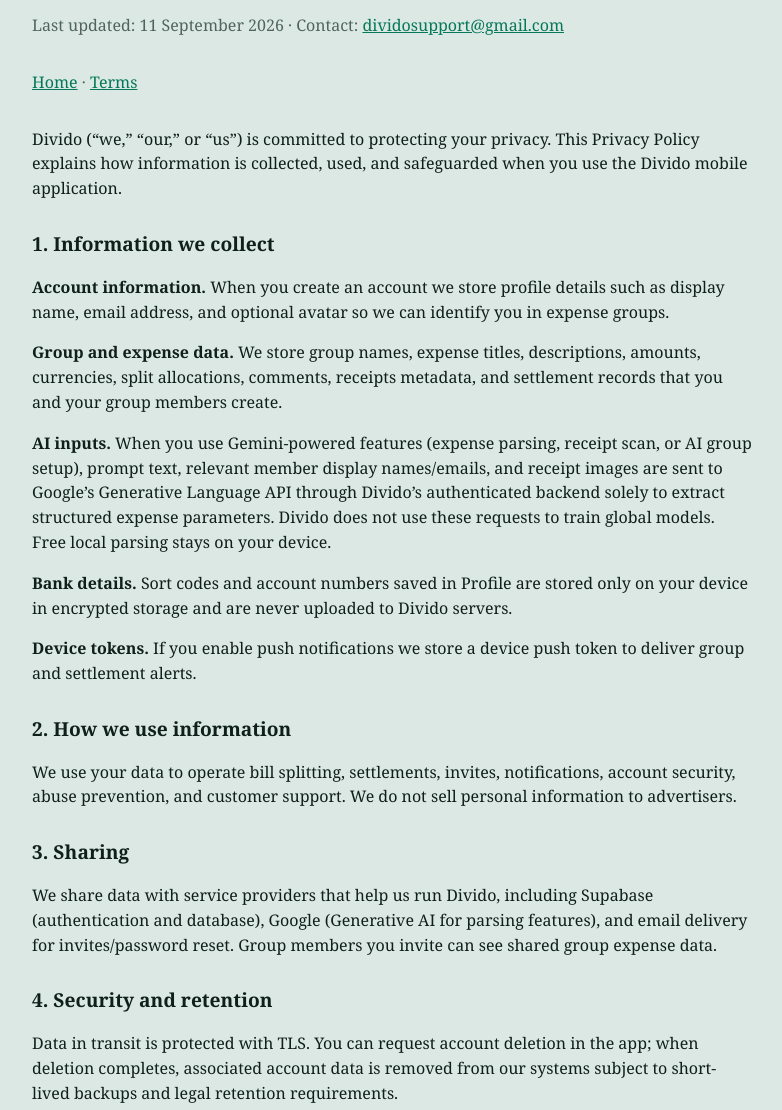
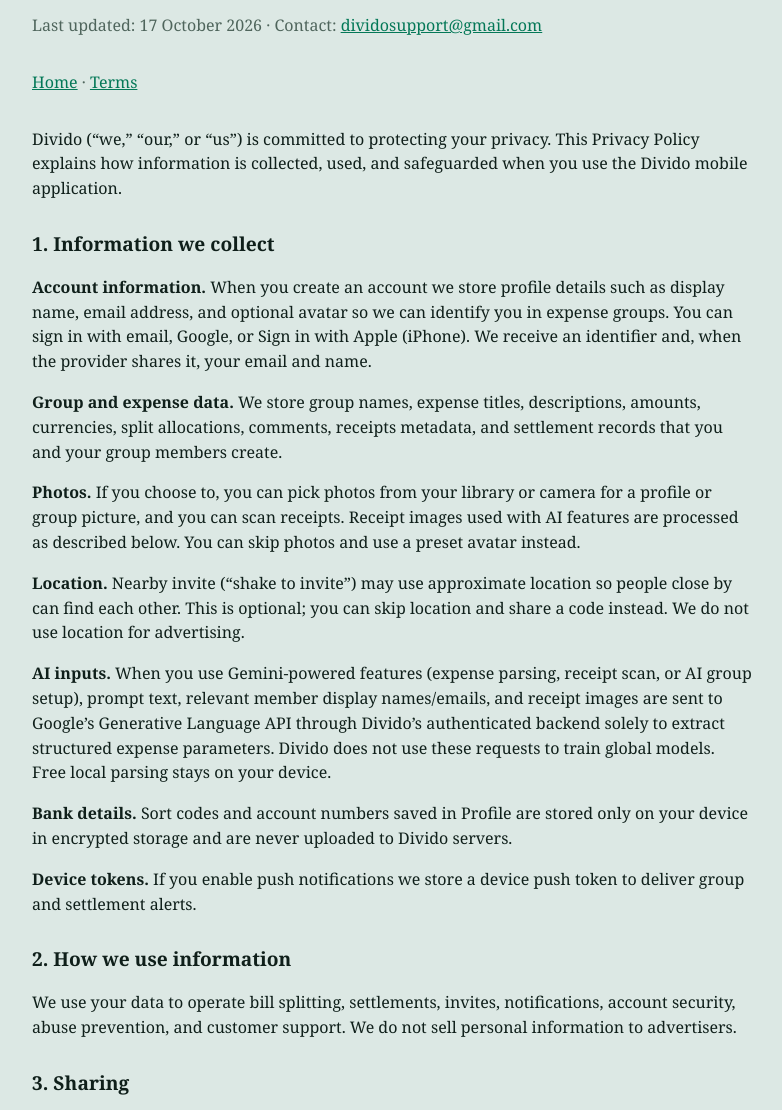
Before and after one commit to krityagi/divido-app-site, a plain HTML site: page privacy.html in a window 1280 px wide. Shown: the part 122-1232 px from the top of the page, without its empty margins (248-1030 px from the left). Drawn offline with Linux system fonts and the light colour scheme.

Commit message:
Disclose Apple login, photos, and location in the privacy policy.

```diff
--- a/privacy.html
+++ b/privacy.html
@@ -27,14 +27,16 @@
 <body>
   <main>
     <h1>Divido Privacy Policy</h1>
-    <p class="meta">Last updated: 11 September 2026 · Contact: <a href="mailto:dividosupport@gmail.com">dividosupport@gmail.com</a></p>
+    <p class="meta">Last updated: 17 October 2026 · Contact: <a href="mailto:dividosupport@gmail.com">dividosupport@gmail.com</a></p>
     <p class="meta"><a href="/">Home</a> · <a href="/terms.html">Terms</a></p>
 
     <p>Divido (“we,” “our,” or “us”) is committed to protecting your privacy. This Privacy Policy explains how information is collected, used, and safeguarded when you use the Divido mobile application.</p>
 
     <h2>1. Information we collect</h2>
-    <p><strong>Account information.</strong> When you create an account we store profile details such as display name, email address, and optional avatar so we can identify you in expense groups.</p>
+    <p><strong>Account information.</strong> When you create an account we store profile details such as display name, email address, and optional avatar so we can identify you in expense groups. You can sign in with email, Google, or Sign in with Apple (iPhone). We receive an identifier and, when the provider shares it, your email and name.</p>
     <p><strong>Group and expense data.</strong> We store group names, expense titles, descriptions, amounts, currencies, split allocations, comments, receipts metadata, and settlement records that you and your group members create.</p>
+    <p><strong>Photos.</strong> If you choose to, you can pick photos from your library or camera for a profile or group picture, and you can scan receipts. Receipt images used with AI features are processed as described below. You can skip photos and use a preset avatar instead.</p>
+    <p><strong>Location.</strong> Nearby invite (“shake to invite”) may use approximate location so people close by can find each other. This is optional; you can skip location and share a code instead. We do not use location for advertising.</p>
     <p><strong>AI inputs.</strong> When you use Gemini-powered features (expense parsing, receipt scan, or AI group setup), prompt text, relevant member display names/emails, and receipt images are sent to Google’s Generative Language API through Divido’s authenticated backend solely to extract structured expense parameters. Divido does not use these requests to train global models. Free local parsing stays on your device.</p>
     <p><strong>Bank details.</strong> Sort codes and account numbers saved in Profile are stored only on your device in encrypted storage and are never uploaded to Divido servers.</p>
     <p><strong>Device tokens.</strong> If you enable push notifications we store a device push token to deliver group and settlement alerts.</p>
@@ -43,13 +45,13 @@
     <p>We use your data to operate bill splitting, settlements, invites, notifications, account security, abuse prevention, and customer support. We do not sell personal information to advertisers.</p>
 
     <h2>3. Sharing</h2>
-    <p>We share data with service providers that help us run Divido, including Supabase (authentication and database), Google (Generative AI for parsing features), and email delivery for invites/password reset. Group members you invite can see shared group expense data.</p>
+    <p>We share data with service providers that help us run Divido, including Supabase (authentication and database), Google (sign-in and Generative AI for parsing features), Apple (Sign in with Apple on iPhone), and email delivery for invites/password reset. Group members you invite can see shared group expense data.</p>
 
     <h2>4. Security and retention</h2>
     <p>Data in transit is protected with TLS. You can request account deletion in the app; when deletion completes, associated account data is removed from our systems subject to short-lived backups and legal retention requirements.</p>
 
     <h2>5. Your choices</h2>
-    <p>You may update profile details, disable notifications, remove bank details from the device, leave groups, or delete your account from Profile. Contact <a href="mailto:dividosupport@gmail.com">dividosupport@gmail.com</a> for privacy requests.</p>
+    <p>You may update profile details, disable notifications, deny or later revoke photo and location permission, remove bank details from the device, leave groups, or delete your account from Profile. Contact <a href="mailto:dividosupport@gmail.com">dividosupport@gmail.com</a> for privacy requests.</p>
 
     <h2>6. Children</h2>
     <p>Divido is not directed to children under 13. We do not knowingly collect personal information from children under 13.</p>
```
